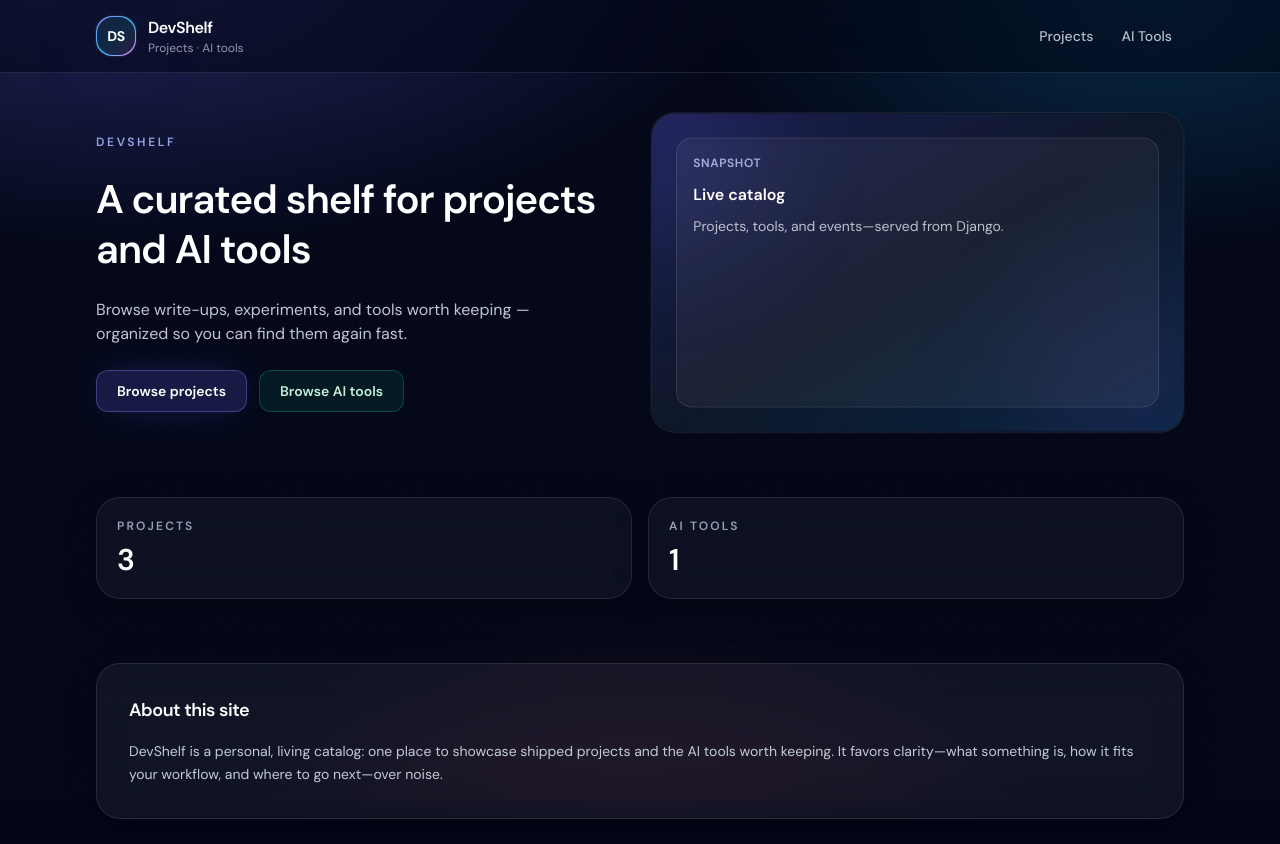
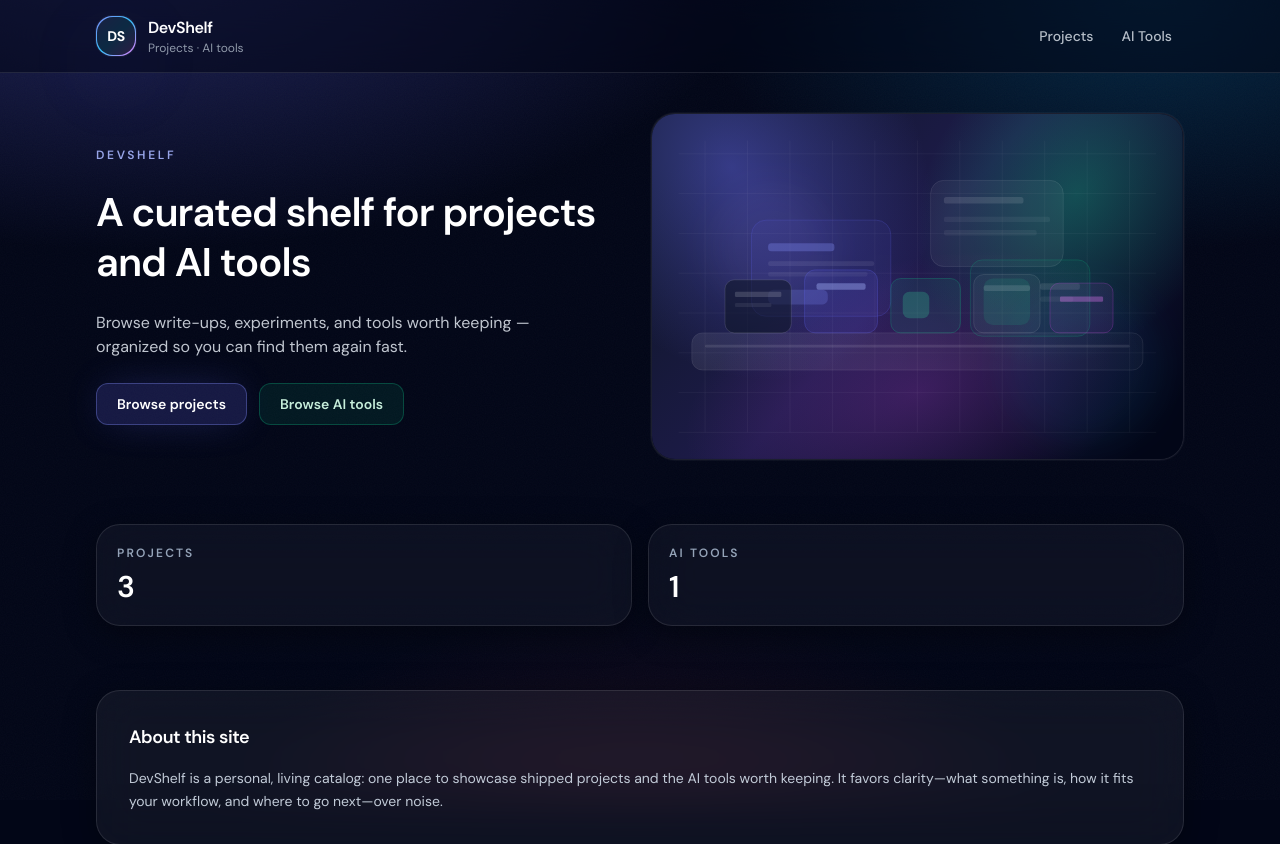
Before and after one commit to abhishekgoyal-a11y/DevShelfs, a Django app: page / in a window 1280 px wide. Shown: the top 844 px of the page. Run offline with Django 5.2, Linux system fonts and the light colour scheme; some libraries are stand-ins or nearby versions.

Commit message:
Update home and projects templates; add home hero art partial
Made-with: Cursor

```diff
--- a/web/templates/web/home.html
+++ b/web/templates/web/home.html
@@ -25,22 +25,9 @@
         </div>
       </div>
       <div
-        class="relative min-h-[220px] overflow-hidden rounded-3xl border border-white/10 bg-slate-950 shadow-[0_0_0_1px_rgba(255,255,255,0.04)] sm:min-h-[280px] lg:min-h-[320px] animate-floaty"
+        class="relative min-h-[220px] overflow-hidden rounded-3xl border border-white/10 bg-slate-950 shadow-[0_0_0_1px_rgba(255,255,255,0.04)] sm:min-h-[280px] lg:min-h-[320px]"
       >
-        <div class="absolute inset-0 bg-gradient-to-br from-indigo-500/25 via-slate-900 to-sky-500/20"></div>
-        <div
-          class="absolute -left-16 -top-10 h-40 w-40 rounded-full bg-indigo-500/20 blur-3xl"
-        ></div>
-        <div
-          class="absolute -bottom-10 -right-10 h-48 w-48 rounded-full bg-fuchsia-500/10 blur-3xl"
-        ></div>
-        <div
-          class="absolute inset-6 rounded-2xl border border-white/10 bg-white/5 p-4 text-sm text-slate-200/80 shadow-inner"
-        >
-          <p class="text-xs font-semibold uppercase tracking-wider text-indigo-200/80">Snapshot</p>
-          <p class="mt-3 text-base font-semibold text-white">Live catalog</p>
-          <p class="mt-2 text-sm leading-relaxed">Projects, tools, and events—served from Django.</p>
-        </div>
+        {% include "web/partials/home_hero_art.html" %}
       </div>
     </section>
 
--- /dev/null
+++ b/web/templates/web/partials/home_hero_art.html
@@ -0,0 +1,178 @@
+{# Parity: mirrors frontend/src/components/HomeHeroArt.jsx (decorative hero illustration) #}
+<svg
+  class="h-full w-full min-h-[220px] object-cover"
+  viewBox="0 0 800 520"
+  fill="none"
+  xmlns="http://www.w3.org/2000/svg"
+  aria-hidden="true"
+>
+  <defs>
+    <linearGradient id="hero_base" x1="100" y1="0" x2="720" y2="520" gradientUnits="userSpaceOnUse">
+      <stop stop-color="#0f172a" />
+      <stop offset="0.45" stop-color="#1e1b4b" />
+      <stop offset="1" stop-color="#020617" />
+    </linearGradient>
+    <radialGradient
+      id="hero_glow_indigo"
+      cx="0"
+      cy="0"
+      r="1"
+      gradientUnits="userSpaceOnUse"
+      gradientTransform="translate(120 80) rotate(55) scale(340 280)"
+    >
+      <stop stop-color="#6366f1" stop-opacity="0.45" />
+      <stop offset="1" stop-color="#6366f1" stop-opacity="0" />
+    </radialGradient>
+    <radialGradient
+      id="hero_glow_emerald"
+      cx="0"
+      cy="0"
+      r="1"
+      gradientUnits="userSpaceOnUse"
+      gradientTransform="translate(640 120) rotate(125) scale(280 220)"
+    >
+      <stop stop-color="#10b981" stop-opacity="0.35" />
+      <stop offset="1" stop-color="#10b981" stop-opacity="0" />
+    </radialGradient>
+    <radialGradient
+      id="hero_glow_fuchsia"
+      cx="0"
+      cy="0"
+      r="1"
+      gradientUnits="userSpaceOnUse"
+      gradientTransform="translate(400 420) rotate(-15) scale(360 200)"
+    >
+      <stop stop-color="#d946ef" stop-opacity="0.2" />
+      <stop offset="1" stop-color="#d946ef" stop-opacity="0" />
+    </radialGradient>
+    <linearGradient id="shelf_glass" x1="80" y1="340" x2="720" y2="400" gradientUnits="userSpaceOnUse">
+      <stop stop-color="#ffffff" stop-opacity="0.08" />
+      <stop offset="1" stop-color="#ffffff" stop-opacity="0.02" />
+    </linearGradient>
+    <filter id="hero_blur" x="-20%" y="-20%" width="140%" height="140%">
+      <feGaussianBlur stdDeviation="24" />
+    </filter>
+  </defs>
+  <rect width="800" height="520" fill="url(#hero_base)" />
+  <rect width="800" height="520" fill="url(#hero_glow_indigo)" />
+  <rect width="800" height="520" fill="url(#hero_glow_emerald)" />
+  <rect width="800" height="520" fill="url(#hero_glow_fuchsia)" />
+  <circle cx="650" cy="380" r="120" fill="#38bdf8" fill-opacity="0.06" filter="url(#hero_blur)" />
+  <circle cx="180" cy="200" r="90" fill="#a78bfa" fill-opacity="0.07" filter="url(#hero_blur)" />
+  <g opacity="0.12">
+    <line x1="80" y1="40" x2="80" y2="480" stroke="white" stroke-width="0.5" />
+    <line x1="144" y1="40" x2="144" y2="480" stroke="white" stroke-width="0.5" />
+    <line x1="208" y1="40" x2="208" y2="480" stroke="white" stroke-width="0.5" />
+    <line x1="272" y1="40" x2="272" y2="480" stroke="white" stroke-width="0.5" />
+    <line x1="336" y1="40" x2="336" y2="480" stroke="white" stroke-width="0.5" />
+    <line x1="400" y1="40" x2="400" y2="480" stroke="white" stroke-width="0.5" />
+    <line x1="464" y1="40" x2="464" y2="480" stroke="white" stroke-width="0.5" />
+    <line x1="528" y1="40" x2="528" y2="480" stroke="white" stroke-width="0.5" />
+    <line x1="592" y1="40" x2="592" y2="480" stroke="white" stroke-width="0.5" />
+    <line x1="656" y1="40" x2="656" y2="480" stroke="white" stroke-width="0.5" />
+    <line x1="720" y1="40" x2="720" y2="480" stroke="white" stroke-width="0.5" />
+    <line x1="40" y1="60" x2="760" y2="60" stroke="white" stroke-width="0.5" />
+    <line x1="40" y1="120" x2="760" y2="120" stroke="white" stroke-width="0.5" />
+    <line x1="40" y1="180" x2="760" y2="180" stroke="white" stroke-width="0.5" />
+    <line x1="40" y1="240" x2="760" y2="240" stroke="white" stroke-width="0.5" />
+    <line x1="40" y1="300" x2="760" y2="300" stroke="white" stroke-width="0.5" />
+    <line x1="40" y1="360" x2="760" y2="360" stroke="white" stroke-width="0.5" />
+    <line x1="40" y1="420" x2="760" y2="420" stroke="white" stroke-width="0.5" />
+    <line x1="40" y1="480" x2="760" y2="480" stroke="white" stroke-width="0.5" />
+  </g>
+  <g opacity="0.95">
+    <rect x="420" y="100" width="200" height="130" rx="20" stroke="rgba(255,255,255,0.14)" stroke-width="1" fill="rgba(255,255,255,0.05)" />
+    <rect x="440" y="125" width="120" height="10" rx="4" fill="rgba(255,255,255,0.12)" />
+    <rect x="440" y="155" width="160" height="8" rx="3" fill="rgba(255,255,255,0.06)" />
+    <rect x="440" y="175" width="140" height="8" rx="3" fill="rgba(255,255,255,0.06)" />
+    <rect
+      x="150"
+      y="160"
+      width="210"
+      height="145"
+      rx="22"
+      stroke="rgba(99,102,241,0.35)"
+      stroke-width="1"
+      fill="rgba(99,102,241,0.08)"
+    />
+    <rect x="175" y="195" width="100" height="12" rx="5" fill="rgba(129,140,248,0.35)" />
+    <rect x="175" y="222" width="160" height="7" rx="3" fill="rgba(255,255,255,0.08)" />
+    <rect x="175" y="238" width="150" height="7" rx="3" fill="rgba(255,255,255,0.06)" />
+    <rect x="175" y="265" width="90" height="22" rx="8" fill="rgba(129,140,248,0.25)" />
+    <rect
+      x="480"
+      y="220"
+      width="180"
+      height="115"
+      rx="18"
+      stroke="rgba(16,185,129,0.35)"
+      stroke-width="1"
+      fill="rgba(16,185,129,0.07)"
+    />
+    <rect x="500" y="248" width="70" height="70" rx="14" fill="rgba(16,185,129,0.15)" />
+    <rect x="585" y="255" width="60" height="10" rx="3" fill="rgba(255,255,255,0.1)" />
+    <rect x="585" y="275" width="50" height="8" rx="3" fill="rgba(255,255,255,0.06)" />
+  </g>
+  <rect
+    x="60"
+    y="330"
+    width="680"
+    height="56"
+    rx="16"
+    fill="url(#shelf_glass)"
+    stroke="rgba(255,255,255,0.12)"
+    stroke-width="1"
+  />
+  <rect x="80" y="348" width="640" height="4" rx="2" fill="rgba(255,255,255,0.1)" />
+  <rect
+    x="110"
+    y="250"
+    width="100"
+    height="80"
+    rx="14"
+    stroke="rgba(255,255,255,0.18)"
+    fill="rgba(15,23,42,0.6)"
+  />
+  <rect x="125" y="268" width="70" height="8" rx="2" fill="rgba(255,255,255,0.15)" />
+  <rect x="125" y="285" width="55" height="6" rx="2" fill="rgba(255,255,255,0.07)" />
+  <rect
+    x="230"
+    y="235"
+    width="110"
+    height="95"
+    rx="16"
+    stroke="rgba(99,102,241,0.4)"
+    fill="rgba(99,102,241,0.12)"
+  />
+  <rect x="248" y="255" width="74" height="10" rx="3" fill="rgba(165,180,252,0.4)" />
+  <rect
+    x="360"
+    y="248"
+    width="105"
+    height="82"
+    rx="15"
+    stroke="rgba(16,185,129,0.4)"
+    fill="rgba(16,185,129,0.1)"
+  />
+  <rect x="378" y="268" width="40" height="40" rx="10" fill="rgba(52,211,153,0.25)" />
+  <rect
+    x="485"
+    y="242"
+    width="100"
+    height="88"
+    rx="15"
+    stroke="rgba(255,255,255,0.15)"
+    fill="rgba(255,255,255,0.04)"
+  />
+  <rect x="500" y="258" width="70" height="9" rx="3" fill="rgba(255,255,255,0.12)" />
+  <rect
+    x="600"
+    y="255"
+    width="95"
+    height="75"
+    rx="14"
+    stroke="rgba(217,70,239,0.35)"
+    fill="rgba(217,70,239,0.08)"
+  />
+  <rect x="615" y="275" width="65" height="8" rx="2" fill="rgba(232,121,249,0.35)" />
+</svg>
```
Also changed, not shown: web/templates/web/projects.html (+13 -9 lines).
